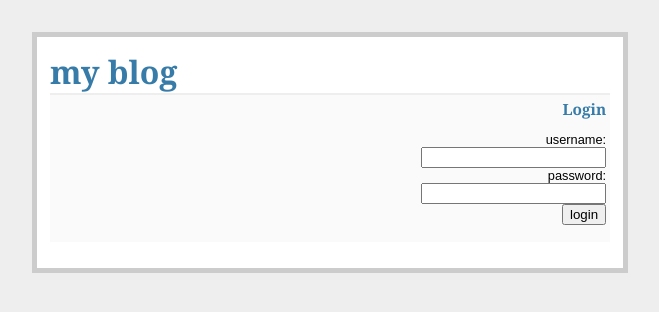
After one commit to zhaogp/myblog, a Flask app: page /login in a window 1280 px wide. The commit adds this page. Shown: the top 312 px of the page, without its empty margins (310-969 px from the left). Run offline with Flask 2, Linux system fonts and the light colour scheme.

```diff
--- a/first_blog/blog.py
+++ b/first_blog/blog.py
@@ -1,4 +1,4 @@
-from flask import Flask, g, url_for, render_template, request, redirect
+from flask import Flask, g, url_for, render_template, request, redirect, session, flash
 import os
 import click
 import sqlite3
@@ -7,7 +7,10 @@ app = Flask(__name__)
 
 #配置信息
 app.config.update(dict(
-	DATABASE=os.path.join(app.root_path, 'myblog.db')
+	DATABASE=os.path.join(app.root_path, 'myblog.db'),
+	USERNAME='admin',
+	PASSWORD='admin',
+	SECRET_KEY='key',
 ))
 
 #库表信息
@@ -44,7 +47,7 @@ def show_blogs():
 	blogs = cur.fetchall()
 	return render_template('index.html', entries=blogs)
 
-@app.route('/add')
+@app.route('/add', methods=['POST'])
 def add_blog():
 	db = get_db()
 	db.execute('insert into blog(title, content) values(?, ?)',
@@ -52,3 +55,17 @@ def add_blog():
 	db.commit()
 	flash('a new blog')
 	return redirect(url_for('show_blogs'))
+
+@app.route('/login', methods=['POST', 'GET'])
+def login():
+	error = None
+	if request.method == 'POST':
+		if request.form['username'] != app.config['USERNAME']:
+			error = 'Invalid username'
+		elif request.form['password'] != app.config['PASSWORD']:
+			error = 'Invalid password'
+		else:
+			session['logged_in'] = True
+			flash('i am login')
+			return redirect(url_for('show_blogs'))
+	return render_template('login.html', error=error)
--- a/first_blog/templates/index.html
+++ b/first_blog/templates/index.html
@@ -1,5 +1,6 @@
 {% extends "layout.html"%}
 {% block body %}
+{% if session.logged_in %}
 	<form action="{{ url_for('add_blog') }}" method="post" class="add-entry">
 		<dl>
 			<dt>Title
@@ -9,6 +10,7 @@
 			<dd> <input type="submit" value="Share">
 		</dl>
 	</form>
+{% endif %}
 
 <ul class="entries">
 {% for entry in entries %}
--- /dev/null
+++ b/first_blog/templates/login.html
@@ -0,0 +1,17 @@
+{% extends "layout.html" %}
+{% block body %}
+	<h2>Login</h2>
+	{% if error %}
+		<p class="error"><strong>Error...</strong>{{ error }}
+	{% endif %}
+	<form action="{{ url_for('login') }}" method="post">
+		<dl>
+			<dt>username:
+			<dd><input type="text" name="username">
+			<dt>password:
+			<dd><input type="text" name="password">
+			<dd><input type="submit" value="login">
+		</dl>
+	</form>
+
+{% endblock %}
```
Lines whose indentation alone changed are shown as unchanged.
